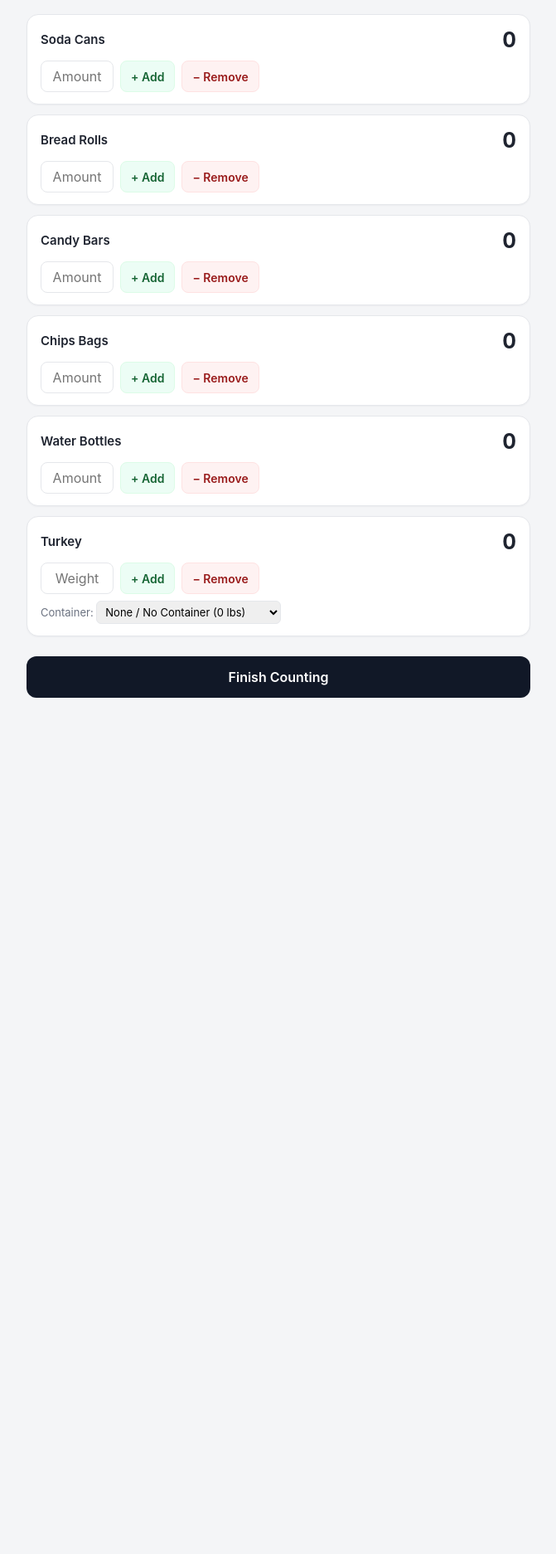
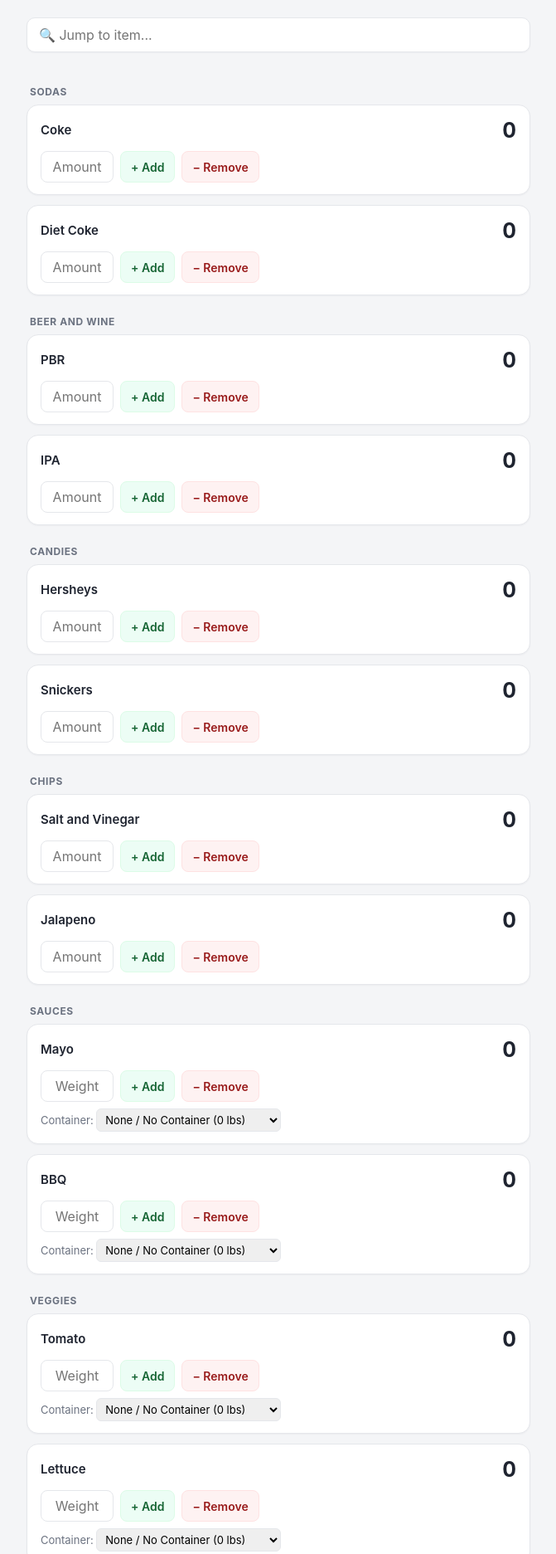
Before and after one commit to cornixsenex/cornixsenex.github.io, a website: page inventory.html in a window 1280 px wide. Shown: the part 85-1958 px from the top of the page at 83% size, without its empty margins (304-975 px from the left). Before the commit the page ends 990 px from the top, so only its background shows below. Drawn offline with Linux system fonts and the light colour scheme.

Commit message:
added search and categories to inventory

```diff
--- a/inventory.html
+++ b/inventory.html
@@ -64,6 +64,13 @@
 input[type=number] {
   -moz-appearance: textfield;
 }
+  /* Search Bar */
+  .search-bar{position:sticky;top:0;z-index:20;background:var(--bg);padding:4px 0 16px;margin-bottom:4px;}
+  .search-bar input{width:100%;padding:10px 14px;font-size:15px;font:inherit;
+        border:1px solid var(--line);border-radius:10px;background:var(--card);
+        box-shadow:0 1px 2px rgba(16,24,40,.04);}
+  .search-bar input:focus{outline:2px solid var(--accent);outline-offset:-1px;border-color:var(--accent);}
+  .item.highlight{border-color:var(--accent);box-shadow:0 0 0 3px rgba(37,99,235,0.2);transition:box-shadow .3s ease, border-color .3s ease;}
 </style>
 </head>
 <body>
@@ -74,6 +81,9 @@
   </header>
 
   <div id="editor">
+  <div class="search-bar">
+    <input type="search" id="searchInput" placeholder="🔍 Jump to item..." aria-label="Jump to item">
+  </div>
   <div class="total"><b id="total"></b></div>
     <!-- item rows are injected here, above the finish button -->
     <button class="finish" id="finishBtn">Finish Counting</button>
@@ -93,13 +103,38 @@
 <script>
   const STORAGE_KEY = 'vibe_inventory_state_v1';
 
+
+  //Sodas, Beer and Wine, Candies, Chips, Sauces, Veggies, Meats, Cheese, Bread
+
+
 const ITEMS = [
-	  { name: "Soda Cans",     type: "unit"},
-	  { name: "Bread Rolls",   type: "unit"},
-	  { name: "Candy Bars",    type: "unit"},
-	  { name: "Chips Bags",    type: "unit"},
-	  { name: "Water Bottles", type: "unit"},
-	  { name: "Turkey",        type: "weight", unit: "lb" }
+      // Sodas
+      { name: "Coke",        category: "Sodas", type: "unit" },
+      { name: "Diet Coke",   category: "Sodas", type: "unit" },
+      // Beer and Wine
+      { name: "PBR",         category: "Beer and Wine", type: "unit" },
+      { name: "IPA",         category: "Beer and Wine", type: "unit" },
+      // Candies
+      { name: "Hersheys",    category: "Candies", type: "unit" },
+      { name: "Snickers",    category: "Candies", type: "unit" },
+      // Chips
+      { name: "Salt and Vinegar", category: "Chips", type: "unit" },
+      { name: "Jalapeno",         category: "Chips", type: "unit" },
+      // Sauces
+      { name: "Mayo",        category: "Sauces", type: "weight", unit: "oz" },
+      { name: "BBQ",         category: "Sauces", type: "weight", unit: "oz" },
+      // Veggies
+      { name: "Tomato",      category: "Veggies", type: "weight", unit: "lb" },
+      { name: "Lettuce",     category: "Veggies", type: "weight", unit: "lb" },
+      // Meats
+      { name: "Turkey",      category: "Meats", type: "weight", unit: "lb" },
+      { name: "Ham",         category: "Meats", type: "weight", unit: "lb" },
+      // Cheese
+      { name: "Swiss",       category: "Cheese", type: "weight", unit: "lb" },
+      { name: "Jack",        category: "Cheese", type: "weight", unit: "lb" },
+      // Bread
+      { name: "Wheat",       category: "Bread", type: "unit" },
+      { name: "Rye",         category: "Bread", type: "unit" }
   ];
 
   const CONTAINERS = [
@@ -125,6 +160,7 @@
       name: item.name,
       type: item.type,
       unit: item.unit || 'units',
+	  category: item.category,
       count: found && typeof found.count === 'number' ? found.count : 0
     };
   });
@@ -140,8 +176,17 @@
   const backBtn   = document.getElementById('backBtn');
   const totalEl   = document.getElementById('total');
 
-  // Build one row per item
+  // Build one row per item with category section headers
+  let lastCategory = '';
   state.forEach((item, i) => {
+    if (item.category !== lastCategory) {
+      lastCategory = item.category;
+      const header = document.createElement('div');
+      header.style.cssText = 'font-weight:700; font-size:12px; color:var(--muted); text-transform:uppercase; letter-spacing:0.05em; margin:24px 0 8px 4px;';
+      header.textContent = lastCategory;
+      editor.insertBefore(header, finishBtn);
+    }
+
     const row = document.createElement('div');
     row.className = 'item';
 
@@ -171,23 +216,20 @@
     const input  = row.querySelector('input');
     const countEl = row.querySelector('.count');
     const containerSelect = row.querySelector('.container-select');
-    rows.push({input, countEl, containerSelect});
+    rows.push({input, countEl, containerSelect, row});
 
     const adjust = dir => {
       const raw = input.value.trim();
       const num = raw === '' ? 0 : Number(raw);
 
-      // Validate that it's a real positive number
       if (!Number.isFinite(num) || num <= 0) return nudge(input);
 
       let amountToAddOrRemove = num;
 
       if (item.type === 'weight' && containerSelect) {
         const tareWeight = Number(containerSelect.value) || 0;
-        // Subtract tare from gross scale weight, making sure it doesn't drop below 0
         amountToAddOrRemove = Math.max(0, num - tareWeight);
       } else {
-        // For whole units, ensure it's a rounded integer
         amountToAddOrRemove = Math.round(num);
       }
 
@@ -283,6 +325,22 @@
     finalView.classList.add('hidden');
     editor.classList.remove('hidden');
   });
+
+  // Search / Jump functionality
+  const searchInput = document.getElementById('searchInput');
+  searchInput.addEventListener('input', () => {
+    const query = searchInput.value.toLowerCase().trim();
+    if (!query) return;
+
+    const foundIndex = state.findIndex(item => item.name.toLowerCase().includes(query));
+    if (foundIndex !== -1) {
+      const targetRow = rows[foundIndex].row;
+      targetRow.scrollIntoView({ behavior: 'smooth', block: 'center' });
+      targetRow.classList.add('highlight');
+      clearTimeout(targetRow._ht);
+      targetRow._ht = setTimeout(() => targetRow.classList.remove('highlight'), 1500);
+    }
+  });
 </script>
 </body>
 </html>
```
Lines whose indentation alone changed are shown as unchanged.
